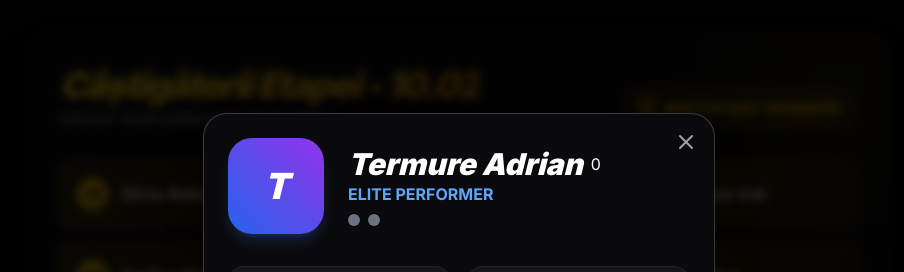
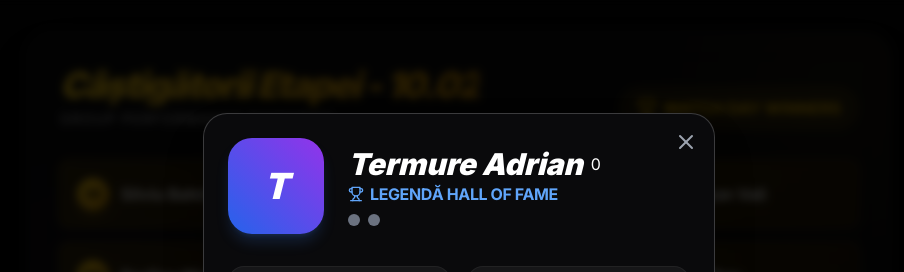
Before and after one commit to silviubahrin/fotbal-gpr, a Next.js app: page / in a window 1280 px wide. Both pictures are taken after a click on the element 640 px from the left and 505 px from the top of the page. Shown: the top 272 px of the page, without its empty margins (181-1085 px from the left). Built offline with nearby package versions, Linux system fonts and the light colour scheme.

Commit message:
feat: implement dynamic titles and calibrate radar chart for players

```diff
--- a/src/components/PlayerModal.tsx
+++ b/src/components/PlayerModal.tsx
@@ -1,8 +1,9 @@
 "use client";
 
 import { motion, AnimatePresence } from "framer-motion";
-import { X, Flame, Calendar } from "lucide-react";
+import { X, Flame, Calendar, Trophy, TrendingUp, Award } from "lucide-react";
 import { ResponsiveContainer, RadarChart, PolarGrid, PolarAngleAxis, Radar, LineChart, Line, XAxis, YAxis, CartesianGrid, Tooltip } from "recharts";
+import { hof } from "../lib/data";
 
 interface Player {
   name: string;
@@ -23,11 +24,18 @@ interface Player {
 export default function PlayerModal({ player, isOpen, onClose }: { player: Player | null, isOpen: boolean, onClose: () => void }) {
   if (!player) return null;
 
+  // Radar Chart Calibration logic
+  const normalizedRating = player.rating * 20;
+  // Wins and Attendance are already 0-100
+  // Form: 100 if streak is high (3+ is usually perfect form in this context), or if recent form is all W
+  // Silviu Bahrin has 100% winRate and attendance, and streak 3.
+  const formValue = player.streak ? Math.min(player.streak * 33.4, 100) : 50;
+
   const chartData = [
-    { subject: 'Rating', A: player.rating * 20, fullMark: 100 },
+    { subject: 'Rating', A: normalizedRating, fullMark: 100 },
     { subject: 'Wins', A: player.winRate, fullMark: 100 },
     { subject: 'Attendance', A: player.attendance, fullMark: 100 },
-    { subject: 'Form', A: player.streak ? Math.min(player.streak * 20, 100) : 50, fullMark: 100 },
+    { subject: 'Form', A: formValue, fullMark: 100 },
     { subject: 'GPR', A: 85, fullMark: 100 },
     { subject: 'Consistency', A: 75, fullMark: 100 },
   ];
@@ -36,6 +44,30 @@ export default function PlayerModal({ player, isOpen, onClose }: { player: Playe
     name: `S${idx + 1}`,
     rating: val
   })) || [];
+
+  // Dynamic Titles Logic
+  const getDynamicTitle = () => {
+    // 1. Legendă Hall of Fame if in HoF
+    const isInHoF = hof.some(h => h.champion === player.name || h.mvp === player.name);
+    if (isInHoF) return { text: "Legendă Hall of Fame", icon: <Trophy className="h-4 w-4" /> };
+
+    // 2. În Formă 🔥 if streak >= 2
+    if (player.streak && player.streak >= 2) return { text: "În Formă 🔥", icon: <Flame className="h-4 w-4" /> };
+
+    // 3. Rising Star 📈 if S6 > S5
+    if (player.history && player.history.length >= 6) {
+      const s5 = player.history[4];
+      const s6 = player.history[5];
+      if (s6 > s5) return { text: "Rising Star 📈", icon: <TrendingUp className="h-4 w-4" /> };
+    }
+
+    // 4. Veteran Sezonul 1 🎖️ if data exists in S1
+    if (player.history && player.history[0] > 0) return { text: "Veteran Sezonul 1 🎖️", icon: <Award className="h-4 w-4" /> };
+
+    return { text: "Competitor Activ", icon: null };
+  };
+
+  const titleInfo = getDynamicTitle();
 
   return (
     <AnimatePresence>
@@ -67,7 +99,10 @@ export default function PlayerModal({ player, isOpen, onClose }: { player: Playe
                   <h2 className="text-3xl font-black text-white italic">{player.name}</h2>
                   {player.streak && player.streak >= 3 && <Flame className="h-6 w-6 text-orange-500 animate-pulse" />}
                 </div>
-                <p className="text-blue-400 font-bold">ELITE PERFORMER</p>
+                <div className="flex items-center gap-1.5 text-blue-400 font-bold uppercase tracking-tight">
+                  {titleInfo.icon}
+                  <span>{titleInfo.text}</span>
+                </div>
                 <div className="mt-2 flex gap-2">
                    {player.form?.map((f, i) => (
                      <span key={i} className={`w-3 h-3 rounded-full ${f === 'W' ? 'bg-green-500' : f === 'L' ? 'bg-red-500' : 'bg-gray-500'}`} title={f} />
```
